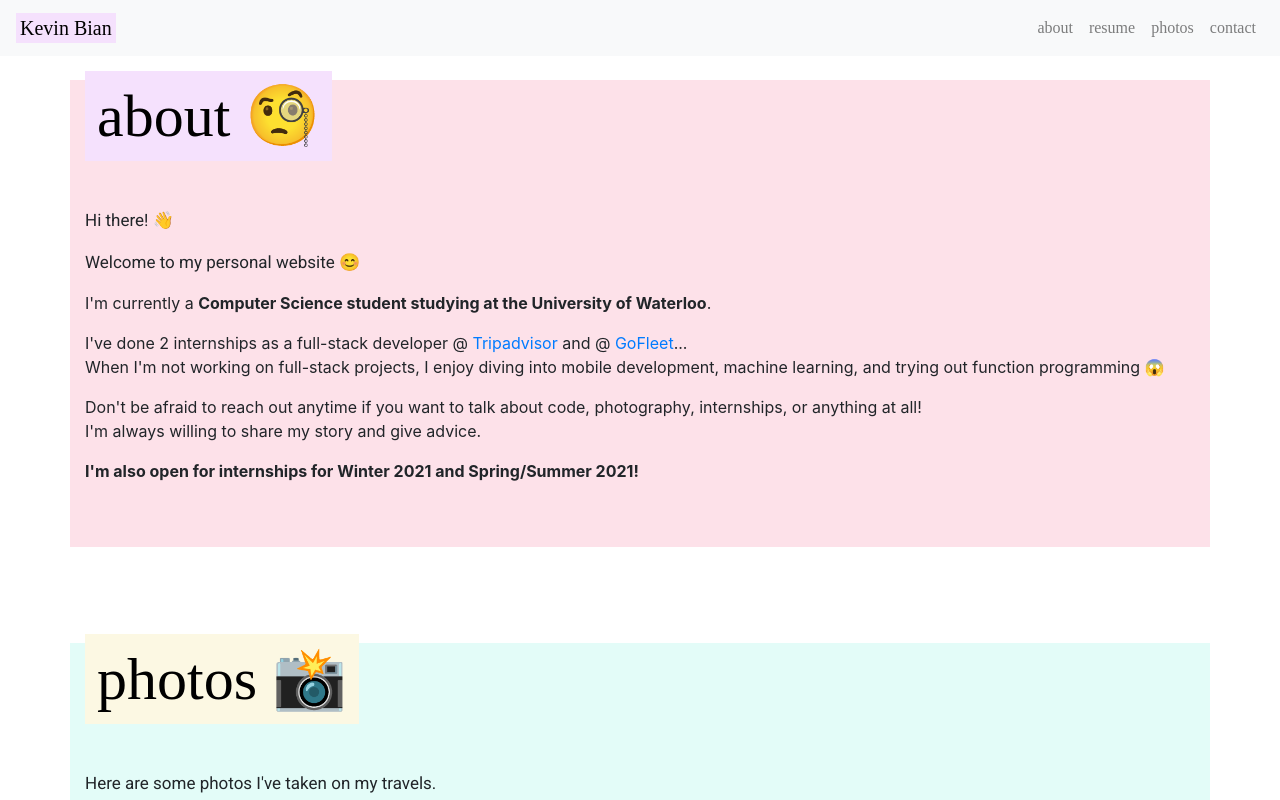
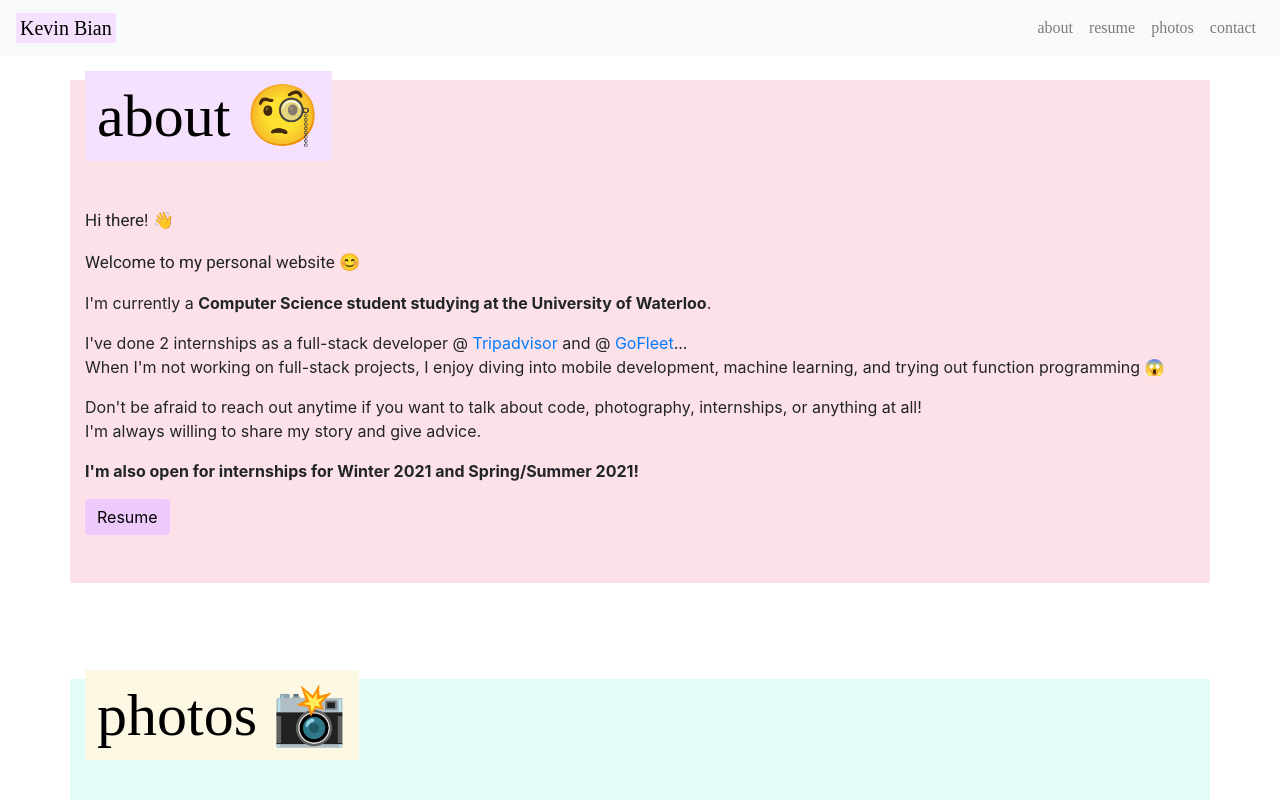
Before and after one commit to Kevin-Bian/site, a plain HTML site: page index.html in a window 1280 px wide. Shown: the top 800 px of the page. Drawn offline with nearby package versions, Linux system fonts and the light colour scheme.

Commit message:
added resume button

```diff
--- a/index.html
+++ b/index.html
@@ -30,7 +30,7 @@
                   <a class="nav-link" href="index.html#about">about</a>
                </li>
                <li class="nav-item">
-                  <a class="nav-link" href="Resume/Resume2020:2021.pdf">resume</a>
+                  <a class="nav-link" href="Resume/Resume2020-2021.pdf">resume</a>
                </li>
                <li class="nav-item">
                   <a class="nav-link" href="index.html#photography">photos</a>
@@ -60,6 +60,10 @@
                I'm always willing to share my story and give advice.
             </p>
             <p><b>I'm also open for internships for Winter 2021 and Spring/Summer 2021!</b></p>
+            <button type="button" class="btn btn-primary">
+                <a class="resume-button" href="Resume/Resume2020-2021.pdf">Resume</a>
+            </button>
+
          </div>
          <br>
          <br>
--- a/style.css
+++ b/style.css
@@ -62,3 +62,18 @@ nav .navbar-nav li a{
 .display-1 {
     font-size: 60px;
 }
+
+.resume-button {
+    text-decoration: none !important;
+    color: black;
+}
+
+.resume-button:hover {
+    color: white;
+}
+
+.btn-primary {
+    background-color: #edc9fc !important;
+    border-style: none !important;
+
+}
```
Also changed, not shown: 1 other file.
